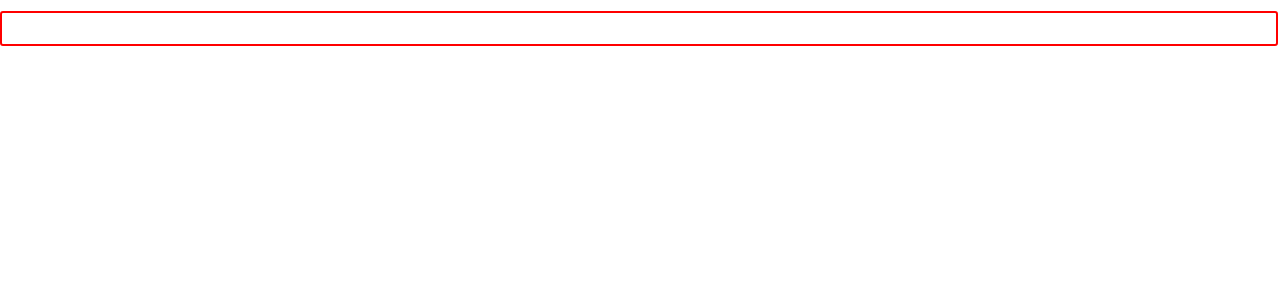
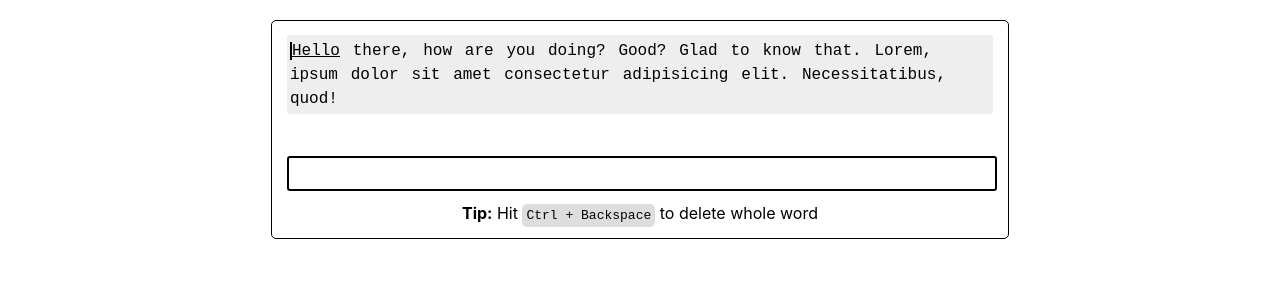
Before and after one commit to h-sifat/type-racer-clone, a Svelte app: page / in a window 1280 px wide. Shown: the top 300 px of the page. Built offline with nearby package versions, Linux system fonts and the light colour scheme.

Commit message:
feat(components): add TestBoard

```diff
--- a/src/App.svelte
+++ b/src/App.svelte
@@ -1,11 +1,8 @@
 <script>
-  import InputBox from "./components/InputBox/InputBox.svelte";
-
-  // import TestBoard from "./components/TestBoard.svelte";
-  // const text = `Lorem ipsum dolor sit, amet consectetur adipisicing elit. Asperiores, cumque maiores voluptatibus tempora exercitationem delectus recusandae praesentium eos. Molestiae ad nulla vitae velit fugit autem consequatur explicabo quis cupiditate omnis!`;
+  import TestBoard from "./components/TestBoard.svelte";
+  const text = `Hello there, how are you doing? Good? Glad to know that. Lorem, ipsum dolor sit amet consectetur adipisicing elit. Necessitatibus, quod!`;
 </script>
 
 <main>
-  <InputBox on:change={(e) => console.log(e.detail)} --txt-clr="red" />
-  <!-- <TestBoard {text} /> -->
+  <TestBoard {text} />
 </main>
--- a/src/components/InputBox/InputBox.svelte
+++ b/src/components/InputBox/InputBox.svelte
@@ -121,5 +121,6 @@
     word-spacing: -1px;
     color: var(--txt-clr);
     border: 2px solid currentColor;
+    font-weight: var(--font-weight, 400);
   }
 </style>
--- /dev/null
+++ b/src/components/TestBoard.svelte
@@ -0,0 +1,173 @@
+<script context="module" lang="ts">
+  import type { FormattedCurrentWord } from "./util";
+  import type { InputBoxEventMap } from "./InputBox/interface";
+
+  import { makeFormatCurrentWord } from "./util";
+
+  const formatCurrentWord = makeFormatCurrentWord({
+    match: "match",
+    noMatch: "no-match",
+    cursorLeft: "cursor-left",
+    cursorRight: "cursor-right",
+  });
+
+  const noMatchBgColor = "#f0a3a3";
+</script>
+
+<script lang="ts">
+  import "./InputBox/common.css";
+  import InputBox from "./InputBox/InputBox.svelte";
+
+  let inputValue: string;
+  export let text: string;
+  const wordsArray = text.split(" ");
+
+  let currentWordIdx = 0;
+  let currentWord: FormattedCurrentWord = formatCurrentWord({
+    word: "",
+    input: "",
+  });
+
+  let beforeText = "",
+    afterText = "";
+
+  $: {
+    currentWord = formatCurrentWord({
+      input: "",
+      word: wordsArray[currentWordIdx],
+    });
+
+    beforeText = wordsArray.slice(0, currentWordIdx).join(" ");
+    afterText = wordsArray.slice(currentWordIdx + 1).join(" ");
+  }
+
+  function procressInputEvent(
+    event: CustomEvent<InputBoxEventMap["keypress"]>
+  ) {
+    const { key, timestamp, value: input } = event.detail;
+
+    if (key === " " && input === wordsArray[currentWordIdx] + " ") {
+      event.preventDefault();
+
+      currentWordIdx++;
+      inputValue = "";
+    } else
+      currentWord = formatCurrentWord({
+        input,
+        word: wordsArray[currentWordIdx],
+      });
+  }
+
+  $: isSeriousTypo = currentWord.hasTypo && !currentWord.canTypeMore;
+</script>
+
+<div class="wrapper">
+  <div class="text text-styles">
+    <span class="match">
+      {beforeText}
+    </span>
+    <span class="current-word">
+      {#each currentWord.wordChars as { char, className }}
+        <span class={className}>{char}</span>
+      {/each}
+    </span>
+    {#if currentWordIdx !== wordsArray.length - 1}
+      <span class={currentWord.trailingSpaceClass} />
+    {/if}
+    {afterText}
+  </div>
+
+  {#if isSeriousTypo}
+    <p class="error-msg">
+      {`Please type`} <span class="pill">{wordsArray[currentWordIdx]}</span> correctly
+      to continue.
+    </p>
+  {:else}
+    <p class="error-msg">{@html "&nbsp;"}</p>
+  {/if}
+
+  <InputBox
+    bind:value={inputValue}
+    on:keypress={procressInputEvent}
+    maxlength={wordsArray[currentWordIdx].length + 1}
+    --txt-clr={currentWord.hasTypo ? noMatchBgColor : ""}
+    --font-weight={isSeriousTypo ? 900 : ""}
+  />
+
+  <p class="tip">
+    <span>Tip:</span> Hit <kbd class="pill">Ctrl + Backspace</kbd> to delete whole
+    word
+  </p>
+</div>
+
+<style>
+  .wrapper {
+    max-width: 70ch;
+    margin: 20px auto;
+    border: 1px solid black;
+    padding: 0.9em;
+    border-radius: 5px;
+
+    --match-color: #99cc00;
+    --nomatch-bg-color: #f0a3a3;
+    --nomatch-color: #803333;
+  }
+
+  .text {
+    padding: 0.2em;
+    border-radius: 3px;
+    background-color: #eee;
+  }
+
+  .match {
+    color: var(--match-color);
+  }
+
+  .no-match {
+    color: var(--nomatch-color);
+    background: var(--nomatch-bg-color);
+  }
+
+  .cursor-right {
+    border-right: 2.4px solid black;
+    animation: blink 1s infinite;
+  }
+
+  .cursor-left {
+    border-left: 2.4px solid black;
+    animation: blink 1s infinite;
+  }
+
+  @keyframes blink {
+    50% {
+      border-color: transparent;
+    }
+  }
+
+  .current-word,
+  .current-word > * {
+    text-decoration: underline;
+    text-decoration-color: currentColor;
+  }
+
+  .error-msg {
+    margin-top: 0.7em;
+    text-align: center;
+  }
+
+  /*  ---Tip---    */
+  .tip {
+    margin-top: 0.8em;
+    text-align: center;
+  }
+
+  .tip > span {
+    font-weight: bold;
+  }
+
+  .pill {
+    padding: 4px;
+    border-radius: 5px;
+    background-color: #ddd;
+  }
+</style>
--- /dev/null
+++ b/src/components/util.ts
@@ -0,0 +1,60 @@
+export type FormattedChar = Record<"char" | "className", string>;
+
+export type FormattedCurrentWord = {
+  hasTypo: boolean;
+  canTypeMore: boolean;
+  trailingSpaceClass: string;
+  wordChars: FormattedChar[];
+};
+
+export type FormatCurrentWord = (arg: {
+  word: string;
+  input: string;
+}) => FormattedCurrentWord;
+
+export interface CurrentWordFormatterClassNames {
+  match: string;
+  noMatch: string;
+  cursorLeft: string;
+  cursorRight: string;
+}
+
+export function makeFormatCurrentWord(
+  factoryArg: CurrentWordFormatterClassNames
+): FormatCurrentWord {
+  const { match, noMatch, cursorLeft, cursorRight } = factoryArg;
+
+  return function formattedCurrentWord({ input, word }) {
+    if (!word.length)
+      return {
+        wordChars: [],
+        hasTypo: false,
+        canTypeMore: true,
+        trailingSpaceClass: "",
+      };
+
+    const allChars: FormattedChar[] = (word + " ")
+      .split("")
+      .map((char) => ({ char, className: "" }));
+
+    let hasError = false;
+
+    input.split("").forEach((inputChar, index) => {
+      if (inputChar === allChars[index].char) allChars[index].className = match;
+      else {
+        allChars[index].className = noMatch;
+        hasError = true;
+      }
+    });
+
+    if (input.length) allChars[input.length - 1].className += " " + cursorRight;
+    else allChars[0].className += " " + cursorLeft;
+
+    return {
+      hasTypo: hasError,
+      wordChars: allChars.slice(0, -1),
+      canTypeMore: input.length < word.length,
+      trailingSpaceClass: allChars.at(allChars.length - 1).className,
+    };
+  };
+}
```
